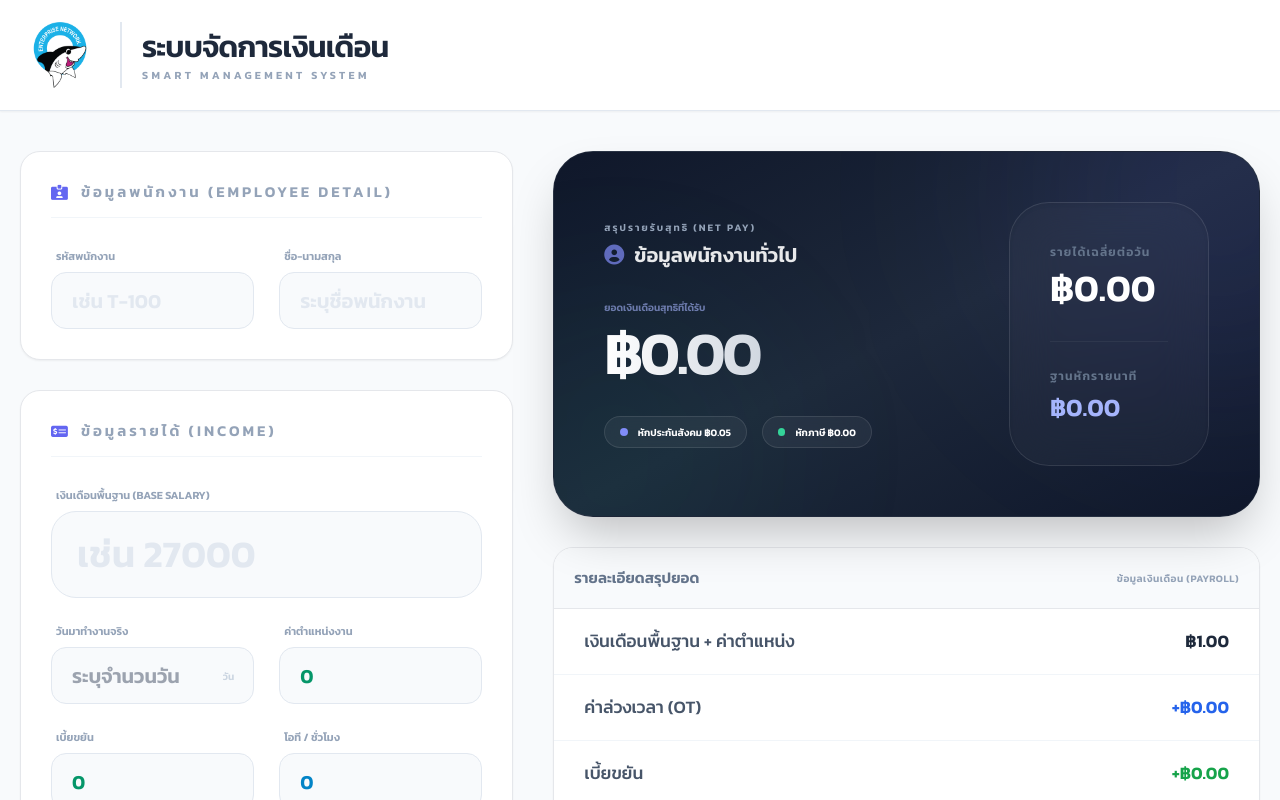
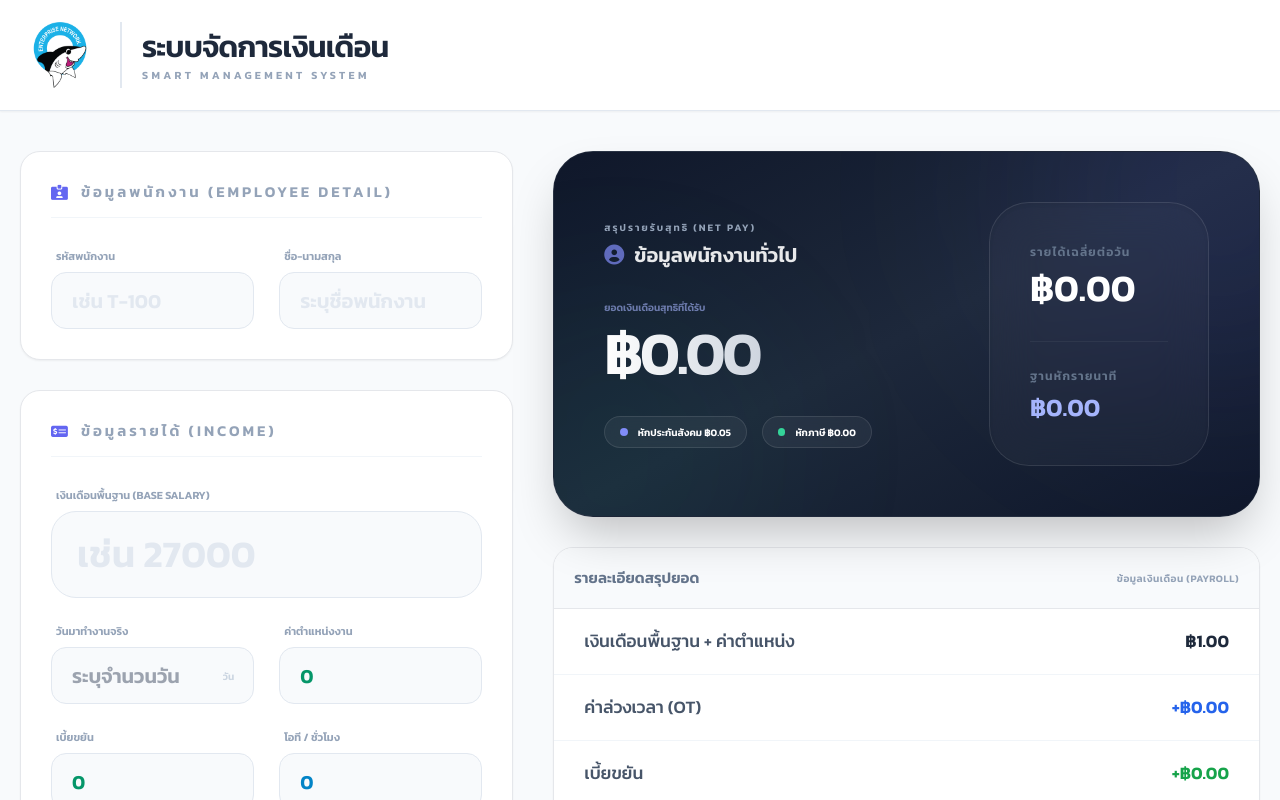
Before and after one commit to Kirimarch/salary-and-tax, a React (Vite) app: page / in a window 1280 px wide. Shown: the top 800 px of the page. Built offline with nearby package versions, Linux system fonts and the light colour scheme; what @react-pdf/renderer would draw is missing.

Commit message:
Fix text warp

```diff
--- a/components/ResultsPanel.tsx
+++ b/components/ResultsPanel.tsx
@@ -72,17 +72,17 @@ const ResultsPanel: React.FC<ResultsPanelProps> = ({
              </div>
           </div>
 
-           <div className="bg-white/[0.03] border border-white/10 backdrop-blur-xl p-6 md:p-8 rounded-[2rem] w-full lg:w-auto min-w-0 lg:max-w-[30%] lg:min-w-[200px] shadow-inner">
+           <div className="bg-white/[0.03] border border-white/10 backdrop-blur-xl p-6 md:p-8 rounded-[2rem] w-full lg:w-auto min-w-0 lg:max-w-fit lg:min-w-[220px] shadow-inner flex-shrink-0">
             <div className="space-y-6 min-w-0">
               <div className="min-w-0">
                 <p className="text-[10px] md:text-[12px] font-black text-slate-500 uppercase tracking-widest mb-1">รายได้เฉลี่ยต่อวัน</p>
-                <p className="text-lg md:text-xl lg:text-2xl xl:text-3xl font-black text-white leading-tight break-words">
+                <p className="text-lg md:text-xl lg:text-2xl xl:text-3xl font-black text-white leading-tight whitespace-nowrap">
                   {hasInput ? formatCurrency(result.dailyRate) : formatCurrency(0)}
                 </p>
               </div>
               <div className="pt-5 border-t border-white/5 min-w-0">
                 <p className="text-[10px] md:text-[12px] font-black text-slate-500 uppercase tracking-widest mb-1">ฐานหักรายนาที</p>
-                <p className="text-sm md:text-base lg:text-lg xl:text-xl font-bold text-indigo-300 break-words">฿{hasInput ? result.minuteRate.toFixed(2) : "0.00"}</p>
+                <p className="text-sm md:text-base lg:text-lg xl:text-xl font-bold text-indigo-300 whitespace-nowrap">฿{hasInput ? result.minuteRate.toFixed(2) : "0.00"}</p>
               </div>
             </div>
           </div>
@@ -100,27 +100,27 @@ const ResultsPanel: React.FC<ResultsPanelProps> = ({
               <tbody className="divide-y divide-slate-100">
                 <tr className="hover:bg-slate-50 transition-colors">
                   <td className="py-3 md:py-4 px-4 md:px-6 text-slate-600 font-medium min-w-[140px]">เงินเดือนพื้นฐาน + ค่าตำแหน่ง</td>
-                  <td className="py-3 md:py-4 px-4 md:px-6 text-right font-bold text-slate-800 break-all">{formatCurrency(result.grossSalary)}</td>
+                  <td className="py-3 md:py-4 px-4 md:px-6 text-right font-bold text-slate-800 whitespace-nowrap">{formatCurrency(result.grossSalary)}</td>
                 </tr>
                 <tr className="hover:bg-slate-50 transition-colors">
                   <td className="py-3 md:py-4 px-4 md:px-6 text-slate-600 font-medium min-w-[140px]">ค่าล่วงเวลา (OT)</td>
-                  <td className="py-3 md:py-4 px-4 md:px-6 text-right font-bold text-blue-600 break-all">+{formatCurrency(result.otAmount)}</td>
+                  <td className="py-3 md:py-4 px-4 md:px-6 text-right font-bold text-blue-600 whitespace-nowrap">+{formatCurrency(result.otAmount)}</td>
                 </tr>
                 <tr className="hover:bg-slate-50 transition-colors">
                   <td className="py-3 md:py-4 px-4 md:px-6 text-slate-600 font-medium min-w-[140px]">เบี้ยขยัน</td>
-                  <td className="py-3 md:py-4 px-4 md:px-6 text-right font-bold text-green-600 break-all">+{formatCurrency(income.diligenceAllowance)}</td>
+                  <td className="py-3 md:py-4 px-4 md:px-6 text-right font-bold text-green-600 whitespace-nowrap">+{formatCurrency(income.diligenceAllowance)}</td>
                 </tr>
 
                 {result.autoAbsentDays > 0 && (
                   <tr className="hover:bg-slate-50 transition-colors bg-red-50/20">
                     <td className="py-3 md:py-4 px-4 md:px-6 text-red-600 italic font-medium min-w-[140px]">หักขาดงานอัตโนมัติ ({result.autoAbsentDays} วัน)</td>
-                    <td className="py-3 md:py-4 px-4 md:px-6 text-right font-bold text-red-500 break-all">-{formatCurrency(result.autoAbsentDays * result.dailyRate)}</td>
+                    <td className="py-3 md:py-4 px-4 md:px-6 text-right font-bold text-red-500 whitespace-nowrap">-{formatCurrency(result.autoAbsentDays * result.dailyRate)}</td>
                   </tr>
                 )}
 
                 <tr className="hover:bg-slate-50 transition-colors bg-red-50/20">
                   <td className="py-3 md:py-4 px-4 md:px-6 text-red-600 italic font-medium min-w-[140px]">หักวันขาดงาน / ลากิจ</td>
-                  <td className="py-3 md:py-4 px-4 md:px-6 text-right font-bold text-red-500 break-all">
+                  <td className="py-3 md:py-4 px-4 md:px-6 text-right font-bold text-red-500 whitespace-nowrap">
                     -{formatCurrency(result.leaveDeductions + (attendance.absentDays * result.dailyRate))}
                   </td>
                 </tr>
@@ -128,24 +128,24 @@ const ResultsPanel: React.FC<ResultsPanelProps> = ({
                 {result.maternityDeduction > 0 && (
                   <tr className="hover:bg-slate-50 transition-colors bg-red-50/20">
                     <td className="py-3 md:py-4 px-4 md:px-6 text-red-600 italic font-medium min-w-[140px]">หักลาคลอด (ส่วนเกิน 45 วัน)</td>
-                    <td className="py-3 md:py-4 px-4 md:px-6 text-right font-bold text-red-500 break-all">-{formatCurrency(result.maternityDeduction)}</td>
+                    <td className="py-3 md:py-4 px-4 md:px-6 text-right font-bold text-red-500 whitespace-nowrap">-{formatCurrency(result.maternityDeduction)}</td>
                   </tr>
                 )}
 
                 {result.trainingDeduction > 0 && (
                   <tr className="hover:bg-slate-50 transition-colors bg-red-50/20">
                     <td className="py-3 md:py-4 px-4 md:px-6 text-red-600 italic font-medium min-w-[140px]">หักลาฝึกอบรม (ส่วนเกิน 5 วัน)</td>
-                    <td className="py-3 md:py-4 px-4 md:px-6 text-right font-bold text-red-500 break-all">-{formatCurrency(result.trainingDeduction)}</td>
+                    <td className="py-3 md:py-4 px-4 md:px-6 text-right font-bold text-red-500 whitespace-nowrap">-{formatCurrency(result.trainingDeduction)}</td>
                   </tr>
                 )}
 
                 <tr className="hover:bg-slate-50 transition-colors bg-red-50/20">
                   <td className="py-3 md:py-4 px-4 md:px-6 text-red-600 italic font-medium min-w-[140px]">หักมาสาย {attendance.lateMinutes || 0} นาที</td>
-                  <td className="py-3 md:py-4 px-4 md:px-6 text-right font-bold text-red-500 break-all">-{formatCurrency(result.lateDeduction)}</td>
+                  <td className="py-3 md:py-4 px-4 md:px-6 text-right font-bold text-red-500 whitespace-nowrap">-{formatCurrency(result.lateDeduction)}</td>
                 </tr>
                 <tr className="bg-indigo-50/50">
                   <td className="py-4 md:py-5 px-4 md:px-6 font-black text-indigo-900 text-sm md:text-base min-w-[140px]">ฐานรายได้สุทธิก่อนภาษี</td>
-                  <td className="py-4 md:py-5 px-4 md:px-6 text-right font-black text-indigo-900 text-sm md:text-base underline decoration-indigo-200 underline-offset-4 break-all">
+                  <td className="py-4 md:py-5 px-4 md:px-6 text-right font-black text-indigo-900 text-sm md:text-base underline decoration-indigo-200 underline-offset-4 whitespace-nowrap">
                     {formatCurrency(result.monthlyGrossAfterDeductions)}
                   </td>
                 </tr>
```
